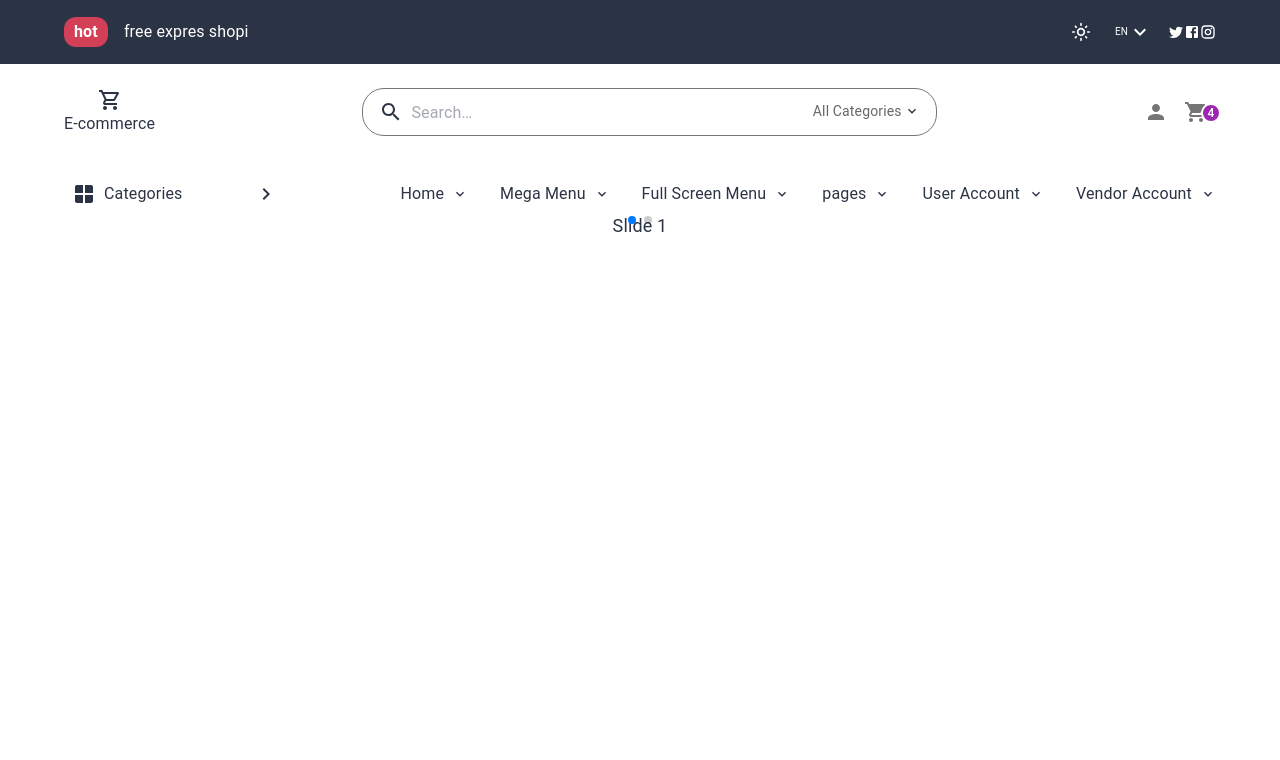
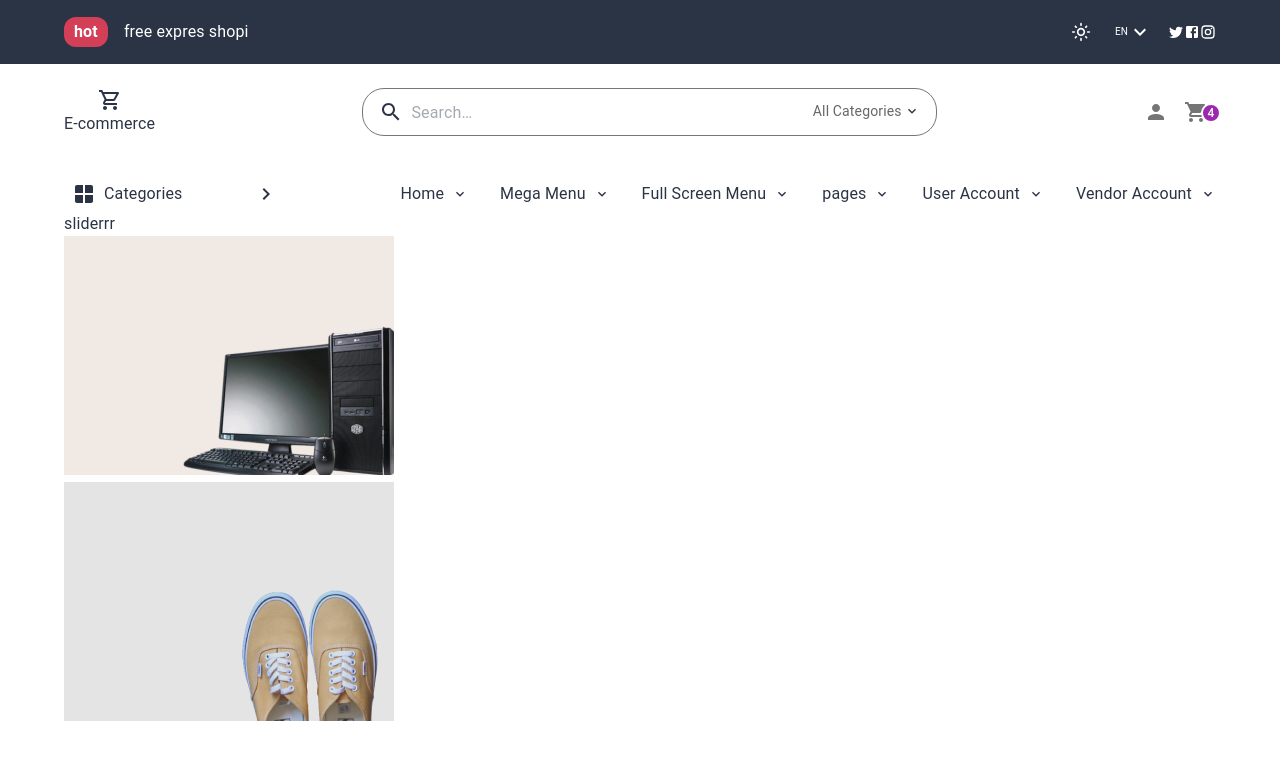
Before and after one commit to mohammadjalizi/E-commerce-projec, a React (Vite) app: page / in a window 1280 px wide. Shown: the top 760 px of the page. Built offline with nearby package versions, Linux system fonts and the light colour scheme.

Commit message:
start again hero

```diff
--- a/src/components/header/Header3.jsx
+++ b/src/components/header/Header3.jsx
@@ -22,7 +22,8 @@ import {
   ContentCut,
 } from "@mui/icons-material";
 import { useTheme } from '@emotion/react';
-import Links from './link';
+import Links from './Link';
+
 const Header3 = () => {
   const [anchorEl, setAnchorEl] = useState(null);
   const open = Boolean(anchorEl);
--- a/src/components/heroseaction/Hero.jsx
+++ b/src/components/heroseaction/Hero.jsx
@@ -1,25 +1,28 @@
-import React, { useRef, useState } from 'react';
-// Import Swiper React components
-import { Swiper, SwiperSlide } from 'swiper/react';
-
-// Import Swiper styles
-import 'swiper/css';
-import 'swiper/css/pagination';
-
-import './Slider.css';
-
-// import required modules
-import { Pagination } from 'swiper/modules';
+import { Box, Container } from '@mui/material'
+import React from 'react'
 
 const Hero = () => {
   return (
-    <>
-      <Swiper pagination={true} modules={[Pagination]} className="mySwiper">
-        <SwiperSlide>Slide 1</SwiperSlide>
-        <SwiperSlide>Slide 2</SwiperSlide>
+  <Container>
+<Box>
+sliderrr
+</Box>
 
-      </Swiper>
-    </>
-  );
+<Box>
+
+
+<Box>
+
+  <img src=' src\image\banner-16.jpg'/>
+   </Box>
+<Box>
+  <img src='src\image\banner-17.jpg'/>
+   </Box>
+</Box>
+
+
+  </Container>
+  )
 }
-export default Hero;
+
+export default Hero
```
